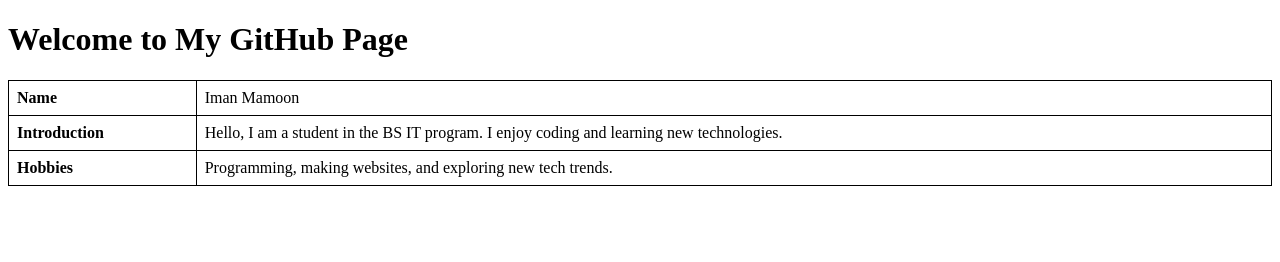
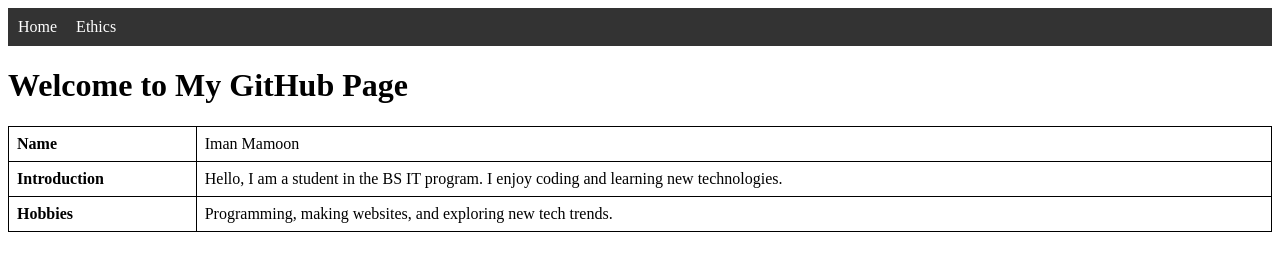
Before and after one commit to iman044/iman044.github.io, a plain HTML site: page index.html in a window 1280 px wide. Drawn offline with Linux system fonts and the light colour scheme.

Commit message:
Update index.html

```diff
--- a/index.html
+++ b/index.html
@@ -1,3 +1,8 @@
+<!-- Add this inside the <body>, above the table or content -->
+<nav style="background-color: #333; padding: 10px;">
+    <a href="index.html" style="color: white; margin-right: 15px; text-decoration: none;">Home</a>
+    <a href="ethics.html" style="color: white; margin-right: 15px; text-decoration: none;">Ethics</a>
+</nav>
 <!DOCTYPE html>
 <html lang="en">
 <head>
```
